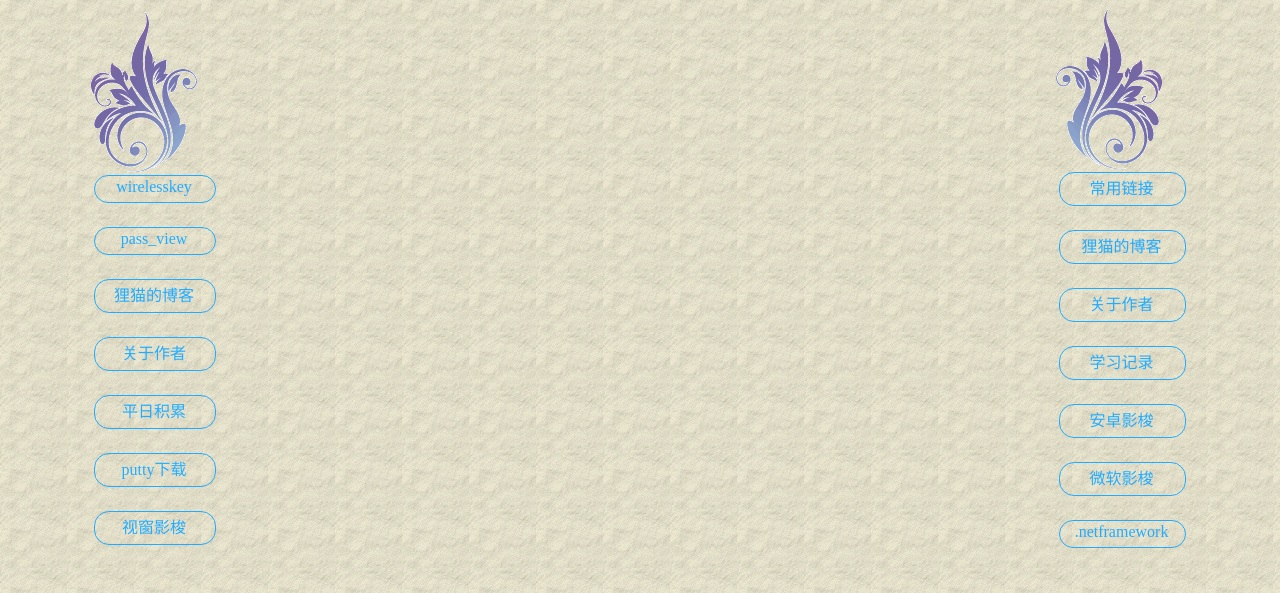
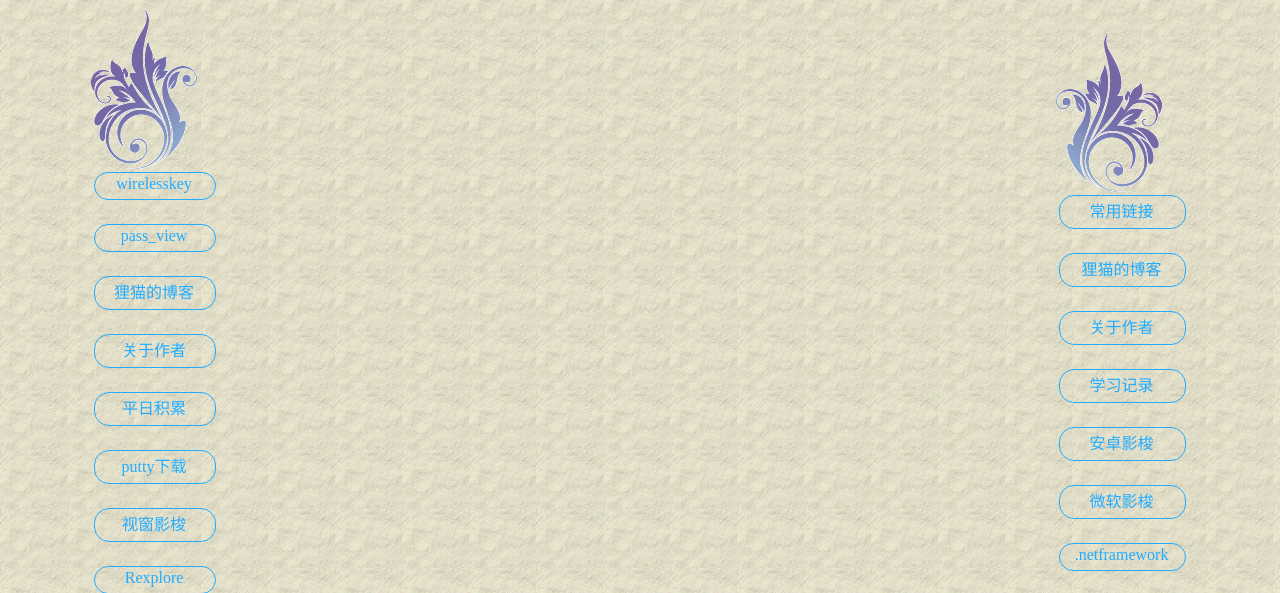
Before and after one commit to GoodDayLife/GoodDayLife.github.io, a plain HTML site: page index.html in a window 1280 px wide. Shown: the part 81-674 px from the top of the page. Drawn offline with Linux system fonts and the light colour scheme.

Commit message:
modified:   index.html

```diff
--- a/index.html
+++ b/index.html
@@ -86,6 +86,7 @@ a.white { text-decoration: none;
 						<a href="/daily.html"> <div class="link">平日积累</div></a ></br>
 						<a href="/putty.exe"> <div class="link">putty下载</div></a ></br>
 						<a href="/Shadowsocks.exe" > <div class="link">视窗影梭</div></a ></br>
+						<a href="/assets/R.E.apk"  > <div class="link">Rexplore</div></a ></br>
 					</td>
 
 					<td>
```
